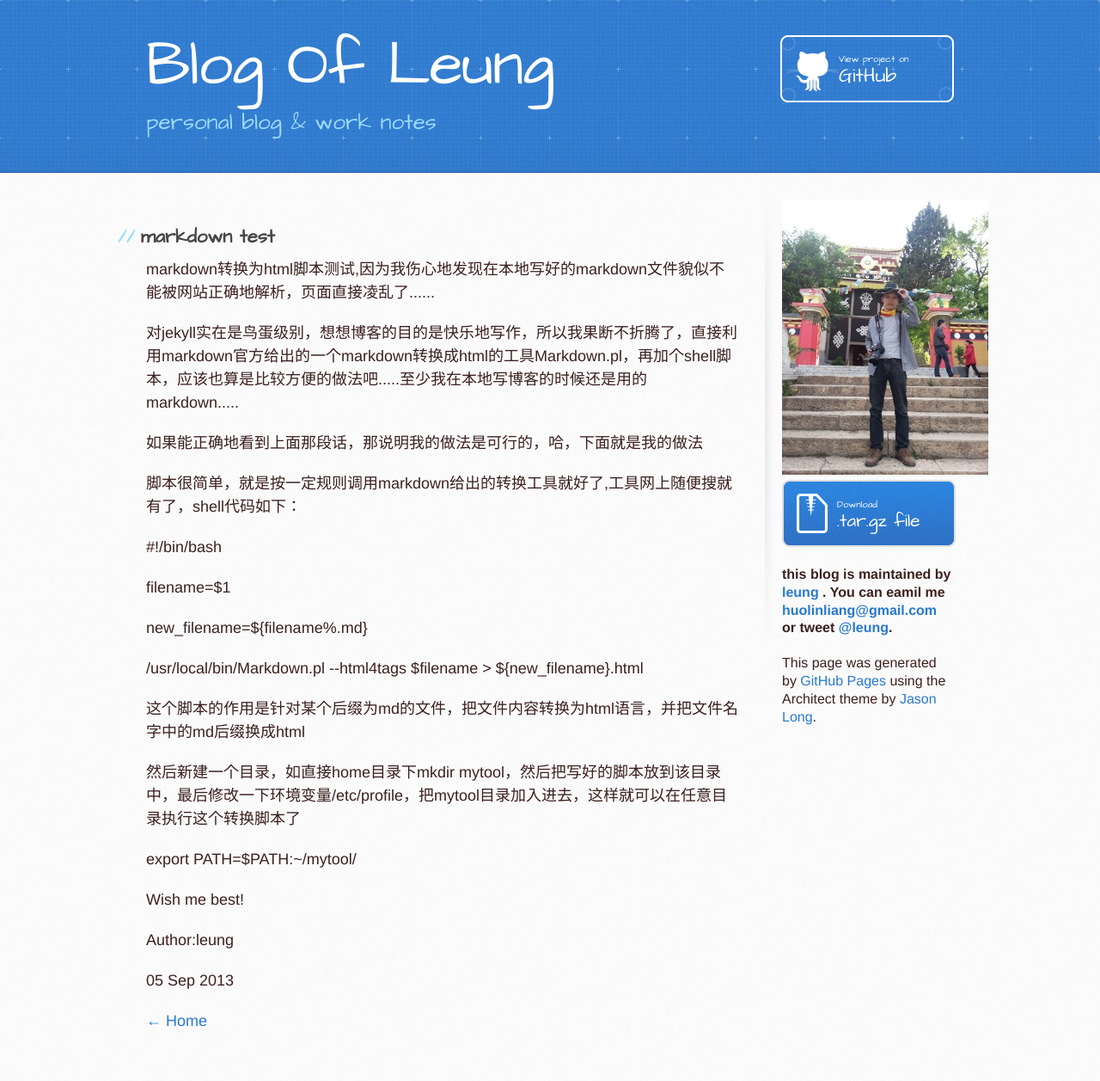
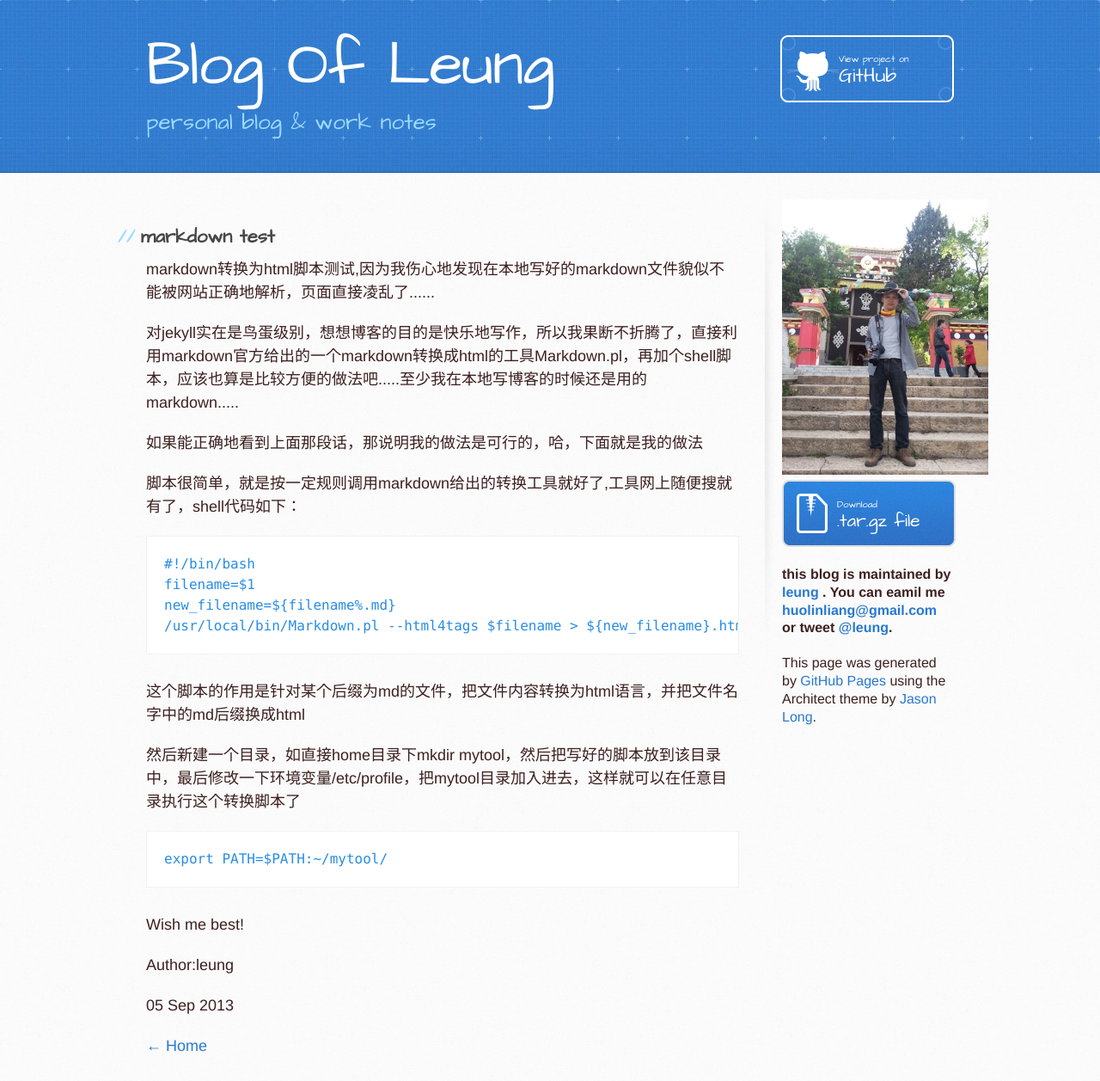
Before and after one commit to huolinliang/blog_leung, a Jekyll site: the page built from _posts/2013-09-05-test-markdown.html, in a window 1280 px wide. Shown: the whole page at 86% size. Built offline with Jekyll 4.4.1, drawn with Linux system fonts in a browser that asks for light colours; Markdown is read by kramdown in place of the engine named in the settings; before the commit the page ends 1228 px from its top, so only the background shows below that.

Commit message:
modify code layout

```diff
--- a/_posts/2013-09-04-android-bootup-animation.html
+++ b/_posts/2013-09-04-android-bootup-animation.html
@@ -12,7 +12,7 @@ title: android开机动画制作
 <p>p 0 0 part0</p>
 <p>解析：1280 720就是图片的分辨率了；15是每秒显示的图片张数，即刷新的速度；p是标志符号；p后的第一个0表示循环次数，0表示一直循环直到开机完成；p后的第二个0表示阶段切换时间间隔，我们只用一个阶段，一般设为0即可;part0就是图片目录了</p>
 <p>完成后进行非压缩打包，打包参数为-0,假设这里的图片格式是jpg，打包命令如下：</p>
-<p>$zip -0 bootanimation.zip part0/*jpg desc.txt</p>
+<pre><code>$zip -0 bootanimation.zip part0/*jpg desc.txt</code></pre>
 <p>完成之后可以直接adb push进行验证，在android中的路径为/system/media/bootanimation.zip</p>
 <p>Author:leung</p>
 <p>{{ page.date | date_to_string }}</p>
--- a/_posts/2013-09-05-test-markdown.html
+++ b/_posts/2013-09-05-test-markdown.html
@@ -9,14 +9,15 @@ title: markdown-to-html脚本测试
 <p>对jekyll实在是鸟蛋级别，想想博客的目的是快乐地写作，所以我果断不折腾了，直接利用markdown官方给出的一个markdown转换成html的工具Markdown.pl，再加个shell脚本，应该也算是比较方便的做法吧.....至少我在本地写博客的时候还是用的markdown.....</p>
 <p>如果能正确地看到上面那段话，那说明我的做法是可行的，哈，下面就是我的做法</p>
 <p>脚本很简单，就是按一定规则调用markdown给出的转换工具就好了,工具网上随便搜就有了，shell代码如下：</p>
-<p>#!/bin/bash</p>
-<p>filename=$1</p>
-<p>new_filename=${filename%.md}</p>
-<p>/usr/local/bin/Markdown.pl --html4tags $filename > ${new_filename}.html</p>
+<pre><code>#!/bin/bash
+filename=$1
+new_filename=${filename%.md}
+/usr/local/bin/Markdown.pl --html4tags $filename > ${new_filename}.html
+</code></pre>
 
 <p>这个脚本的作用是针对某个后缀为md的文件，把文件内容转换为html语言，并把文件名字中的md后缀换成html</p>
 <p>然后新建一个目录，如直接home目录下mkdir mytool，然后把写好的脚本放到该目录中，最后修改一下环境变量/etc/profile，把mytool目录加入进去，这样就可以在任意目录执行这个转换脚本了</P>
-<p>export PATH=$PATH:~/mytool/</p>
+<pre><code>export PATH=$PATH:~/mytool/</code></pre>
 <p>Wish me best!</p>
 <p>Author:leung</p>
 <p>{{ page.date | date_to_string }}</p>
```
